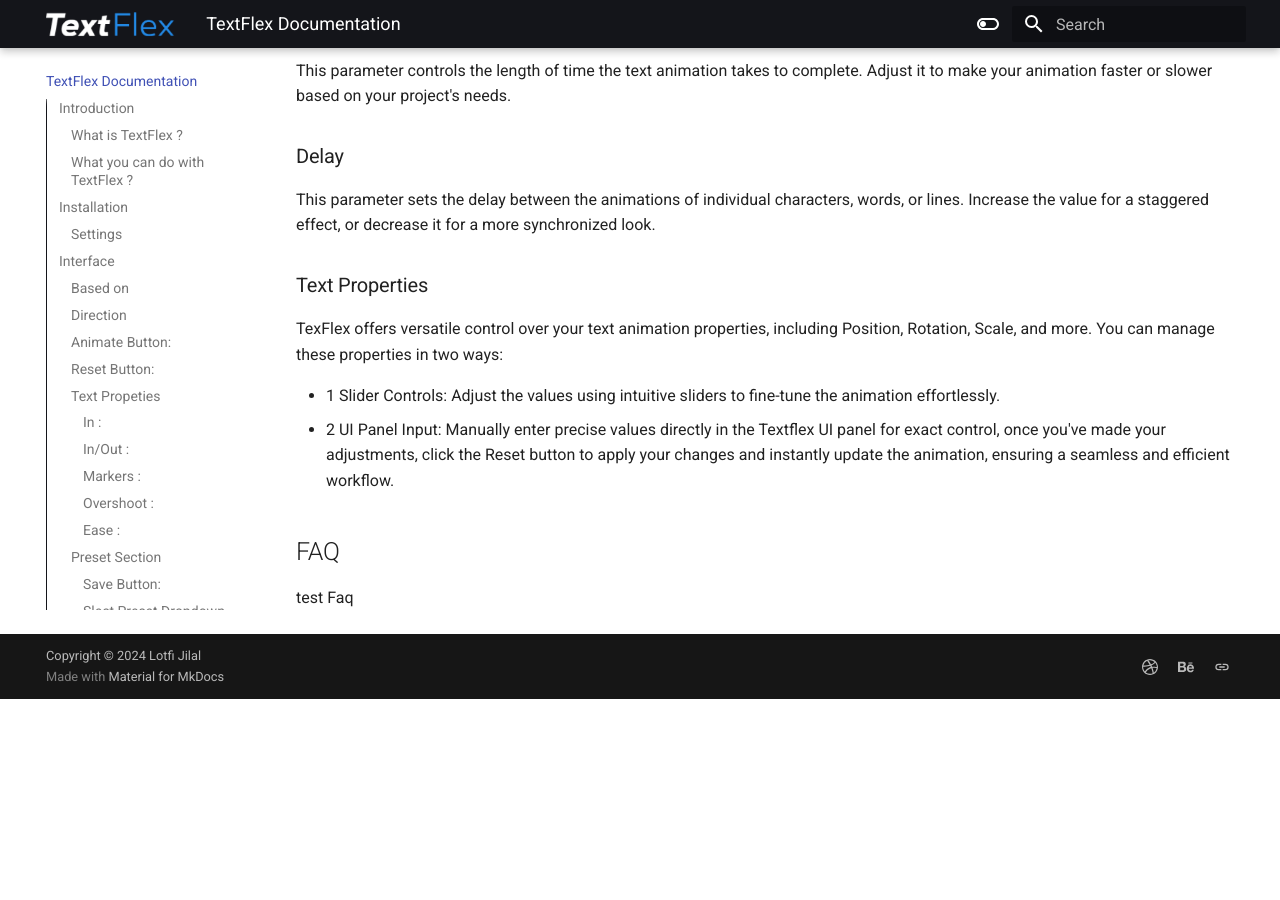
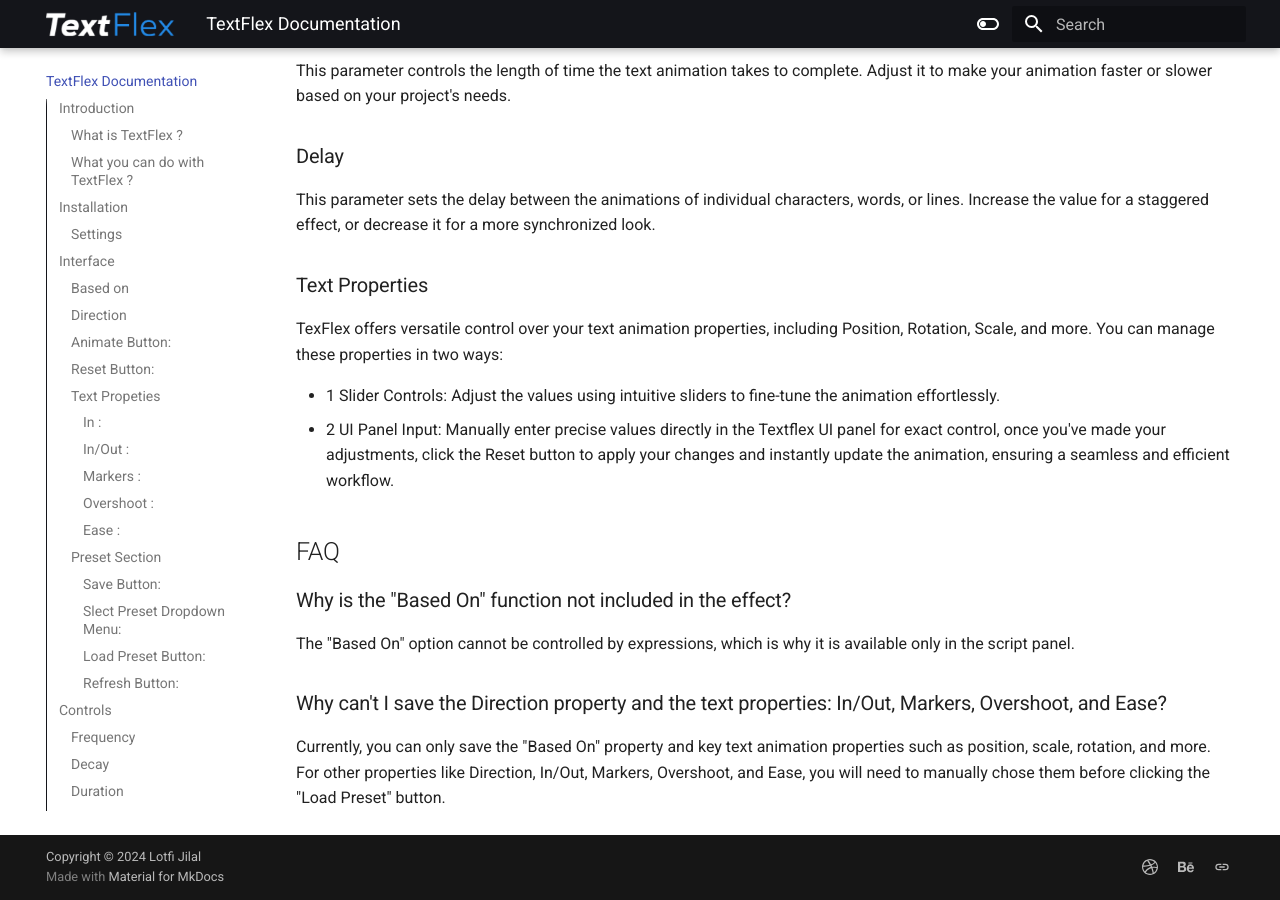
Before and after one commit to bloodlust666/TextFlex-documentation, an MkDocs documentation site: the page built from docs/index.md, in a window 1280 px wide and 900 px high, scrolled down 5748 px. Built offline with MkDocs 1.6.1 and Material for MkDocs 9.7.7, drawn with Linux system fonts in a browser that asks for light colours; before the commit the page ends 6447 px from its top, so only the background shows below that.

Commit message:
quick update

```diff
--- a/docs/index.md
+++ b/docs/index.md
@@ -163,4 +163,11 @@
 
 ## FAQ
 
-test Faq
+### Why is the "Based On" function not included in the effect?
+
+The "Based On" option cannot be controlled by expressions, which is why it is available only in the script panel.
+
+### Why can't I save the Direction property and the text properties: In/Out, Markers, Overshoot, and Ease?
+
+Currently, you can only save the "Based On" property and key text animation properties such as position, scale, rotation, and more.
+For other properties like Direction, In/Out, Markers, Overshoot, and Ease, you will need to manually chose them before clicking the "Load Preset" button.
```
